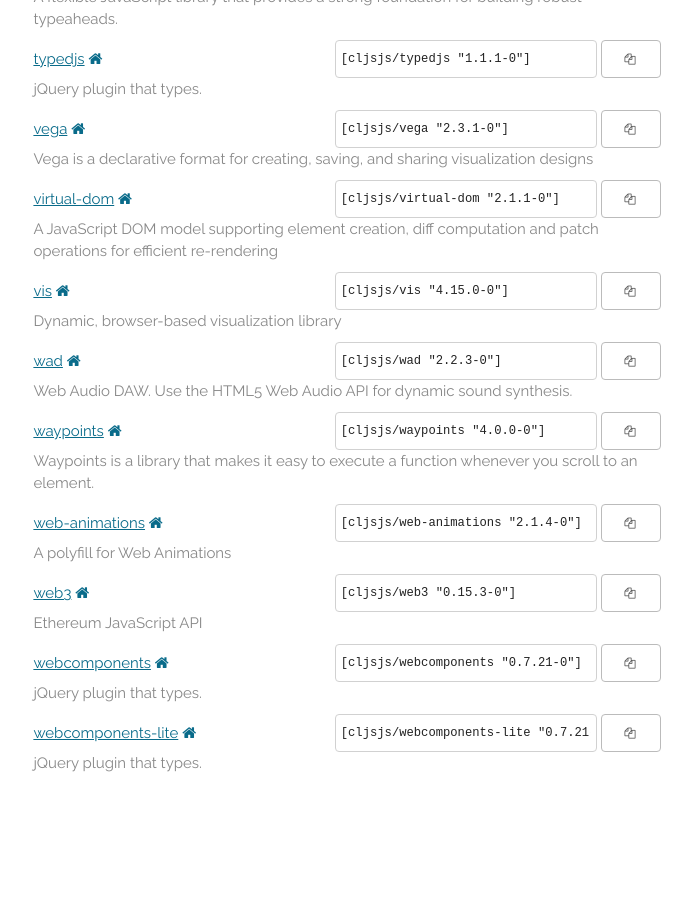
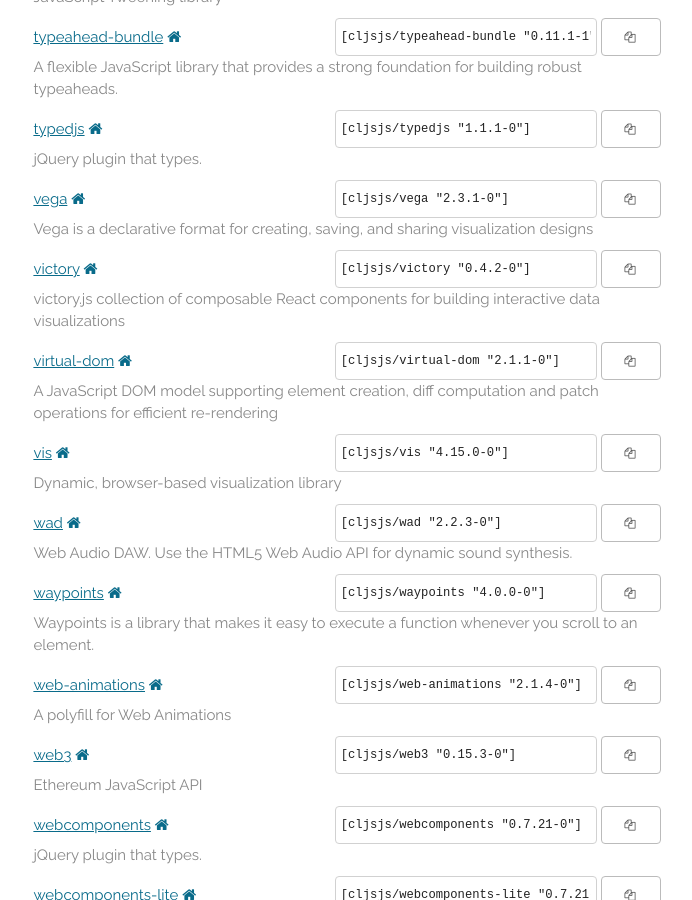
Before and after one commit to cljsjs/cljsjs.github.io, a Jekyll site: the page built from index.markdown, in a window 1280 px wide and 900 px high, scrolled down 12842 px. Shown: the whole window, without its empty margins (293-985 px from the left). Built offline with Jekyll 4.4.1, drawn with Linux system fonts in a browser that asks for light colours; nearby versions of some CDN libraries; comment, search, counter and statistics services are not loaded; before the commit the page ends 13661 px from its top, so only the background shows below that; some of the changed text lies outside the part shown.

Commit message:
Automatic update

```diff
--- a/_includes/packages.html
+++ b/_includes/packages.html
@@ -339,6 +339,15 @@
     <p class="description">Dygraph Charting Library</p>
   </li>
   <li>
+    <a href="https://clojars.org/cljsjs/eccjs">eccjs</a>
+    <a href="https://github.com/jpillora/eccjs" target="new"><i class="fa fa-home"></i></a>
+    <span class="clojars">
+      <input type="text" value='[cljsjs/eccjs "0.3.1-0"]'/>
+      <button data-clipboard-text='[cljsjs/eccjs "0.3.1-0"]'><i class="fa fa-copy"></i></button>
+    </span>
+    <p class="description">Simple wrapper around SJCL&#39;s ECC Implementation</p>
+  </li>
+  <li>
     <a href="https://clojars.org/cljsjs/echarts">echarts</a>
     <a href="http://ecomfe.github.io/echarts/index-en.html" target="new"><i class="fa fa-home"></i></a>
     <span class="clojars">
@@ -639,8 +648,8 @@
     <a href="https://clojars.org/cljsjs/leaflet">leaflet</a>
     <a href="http://leafletjs.com/" target="new"><i class="fa fa-home"></i></a>
     <span class="clojars">
-      <input type="text" value='[cljsjs/leaflet "0.7.7-1"]'/>
-      <button data-clipboard-text='[cljsjs/leaflet "0.7.7-1"]'><i class="fa fa-copy"></i></button>
+      <input type="text" value='[cljsjs/leaflet "0.7.7-2"]'/>
+      <button data-clipboard-text='[cljsjs/leaflet "0.7.7-2"]'><i class="fa fa-copy"></i></button>
     </span>
     <p class="description">JavaScript Library for Mobile-Friendly Interactive Maps</p>
   </li>
@@ -1458,6 +1467,15 @@
     <p class="description">Vega is a declarative format for creating, saving, and sharing visualization designs</p>
   </li>
   <li>
+    <a href="https://clojars.org/cljsjs/victory">victory</a>
+    <a href="http://victory.formidable.com" target="new"><i class="fa fa-home"></i></a>
+    <span class="clojars">
+      <input type="text" value='[cljsjs/victory "0.4.2-0"]'/>
+      <button data-clipboard-text='[cljsjs/victory "0.4.2-0"]'><i class="fa fa-copy"></i></button>
+    </span>
+    <p class="description">victory.js collection of composable React components for building interactive data visualizations</p>
+  </li>
+  <li>
     <a href="https://clojars.org/cljsjs/virtual-dom">virtual-dom</a>
     <a href="https://github.com/Matt-Esch/virtual-dom" target="new"><i class="fa fa-home"></i></a>
     <span class="clojars">
```
